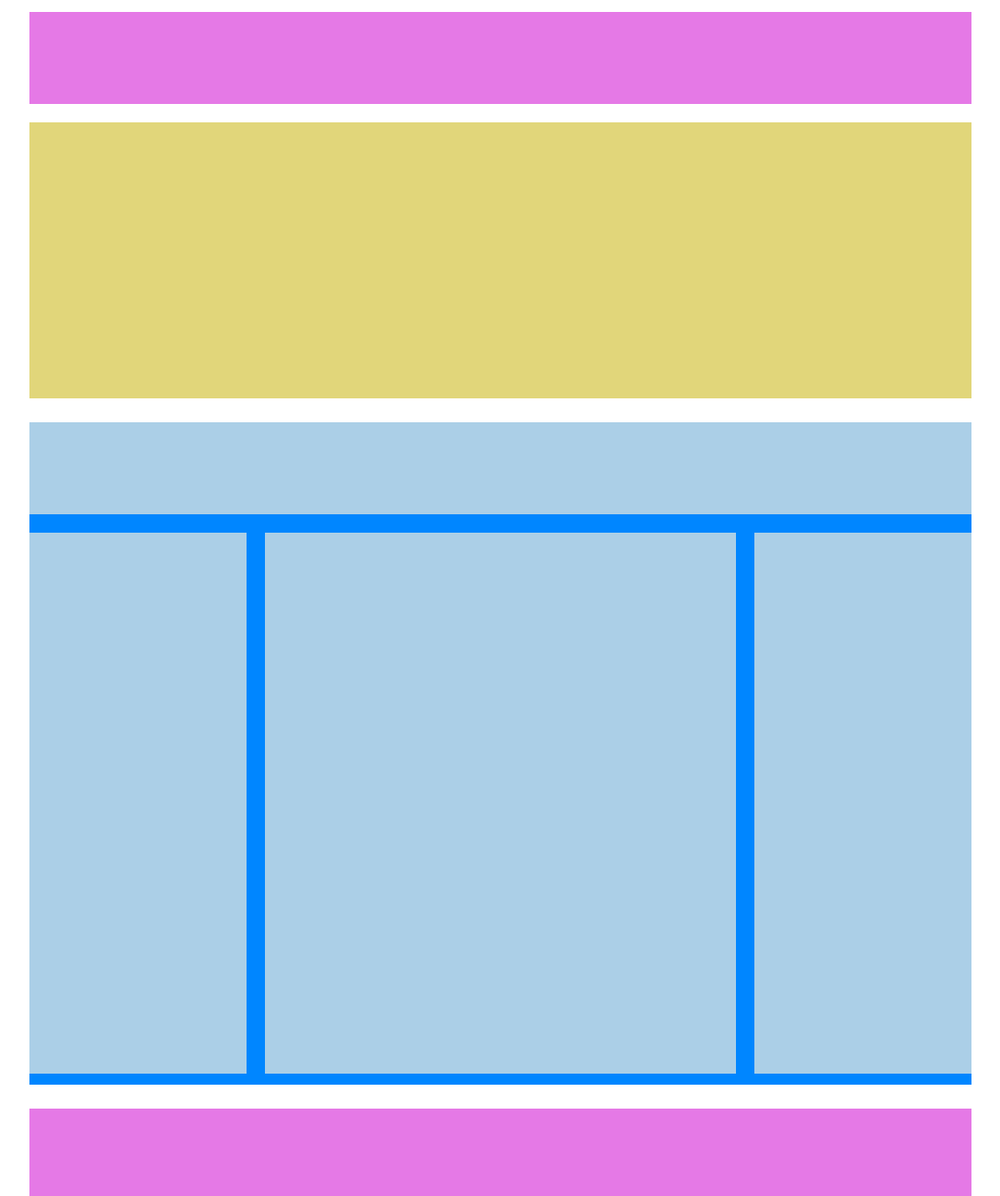
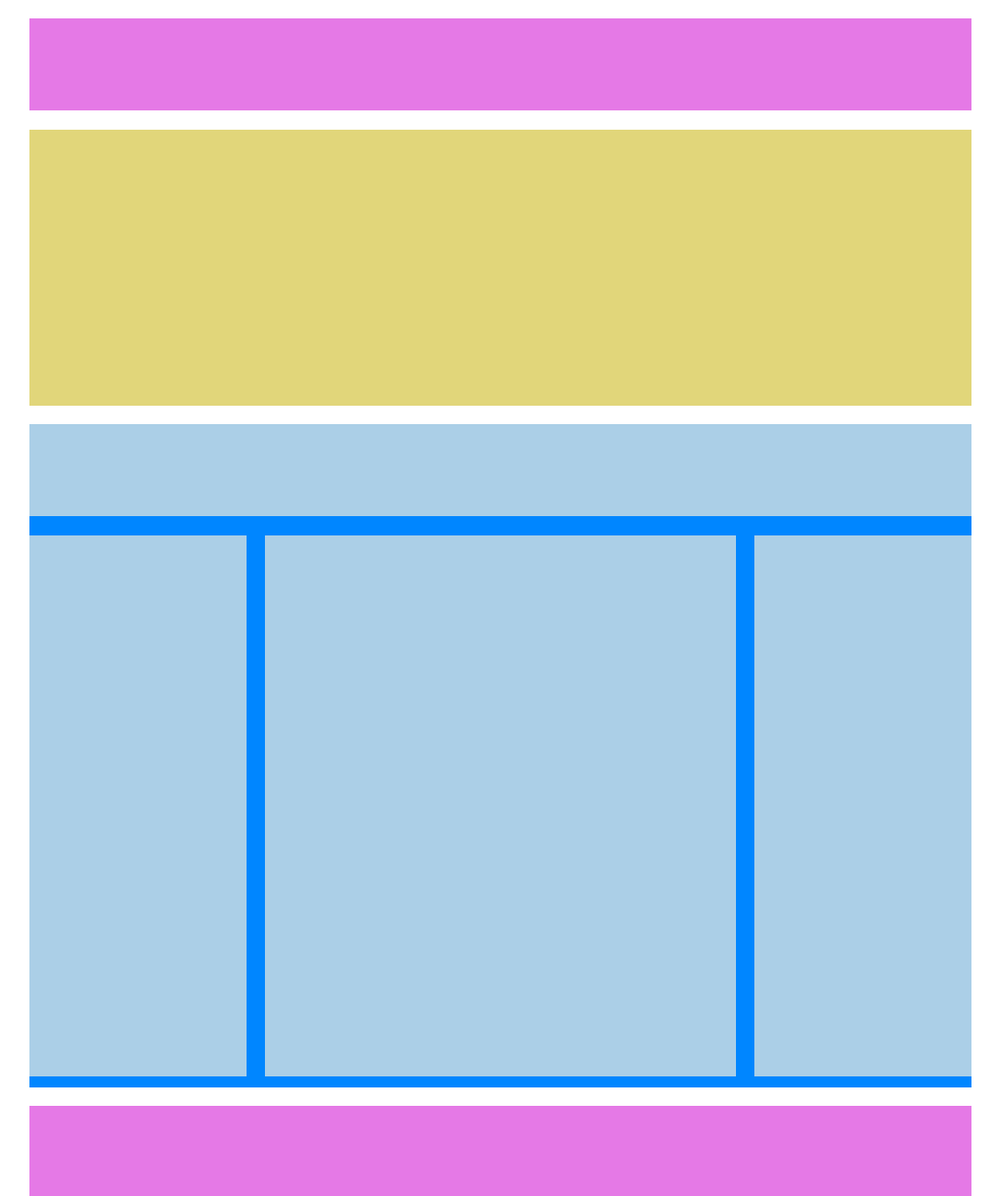
Before and after one commit to LucaLogallo/htmlcss-struttura-wp, a plain HTML site: page index.html in a window 1280 px wide. Shown: the top 1300 px of the page at 92% size, without its empty margins (96-1183 px from the left). Drawn offline with Linux system fonts and the light colour scheme.

Commit message:
modifiche e miglioramenti

```diff
--- a/css/style.css
+++ b/css/style.css
@@ -10,11 +10,14 @@
   clear: both;
 }
 
+body{
+  width: 80%;
+}
 /* header */
 header{
-  width: 80%;
+  /* width: 80%; */
   margin: 0 auto;
-  margin-top: 1%;
+  margin-top: 2%;
   margin-bottom: 2%;
 }
 .logonav{
@@ -32,7 +35,7 @@ header{
 
 /* main */
 main{
-  width: 80%;
+  /* width: 80%; */
   margin: 0 auto;
   background-color: #0086ff;
   margin-bottom: 2%;
@@ -77,7 +80,7 @@ main .menu .widget{
 /* footer */
 footer{
   height: 100px;
-  width: 80%;
+  /* width: 80%; */
   margin: 0 auto;
   margin-top: 1%;
   margin-bottom: 2%;
```
